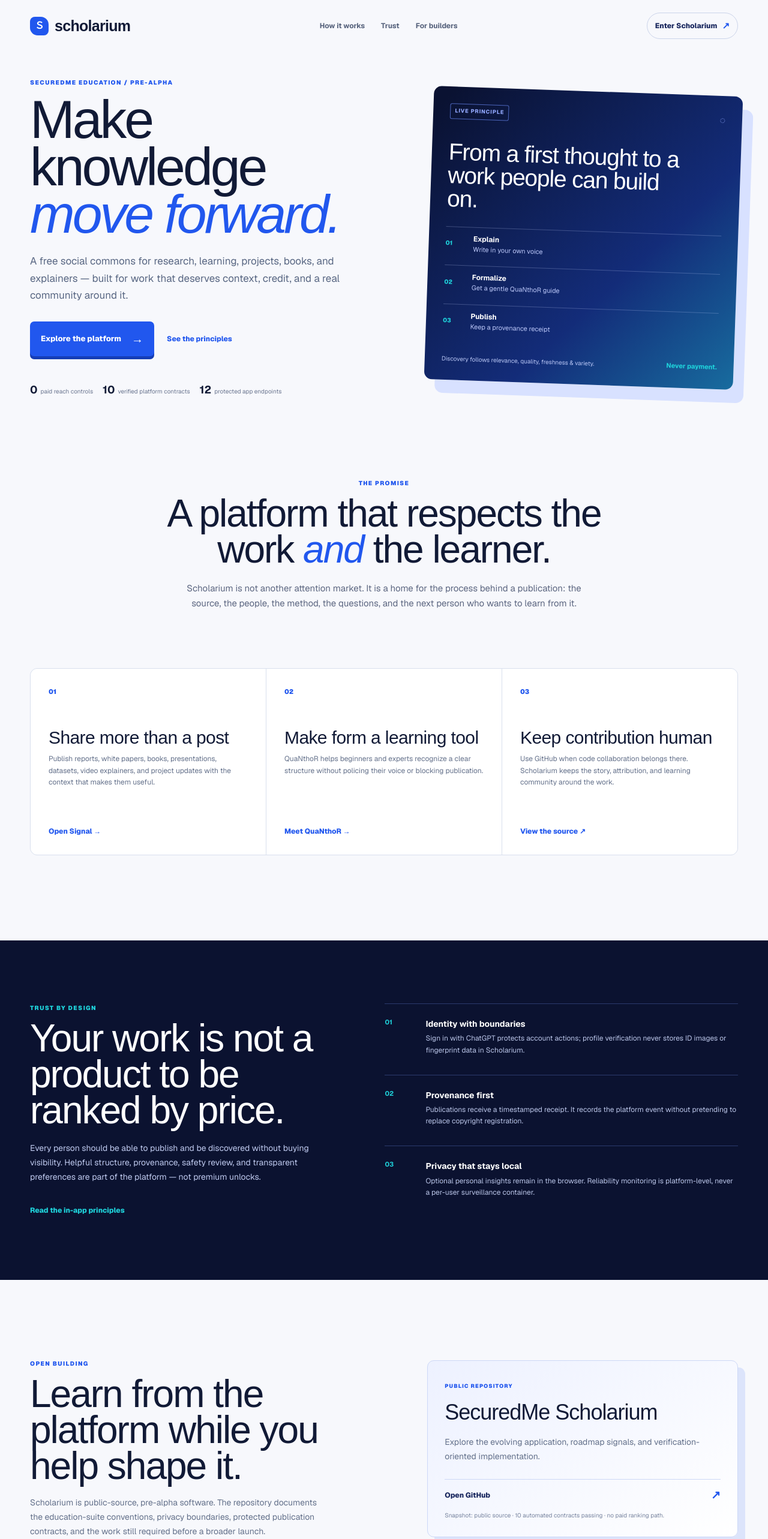
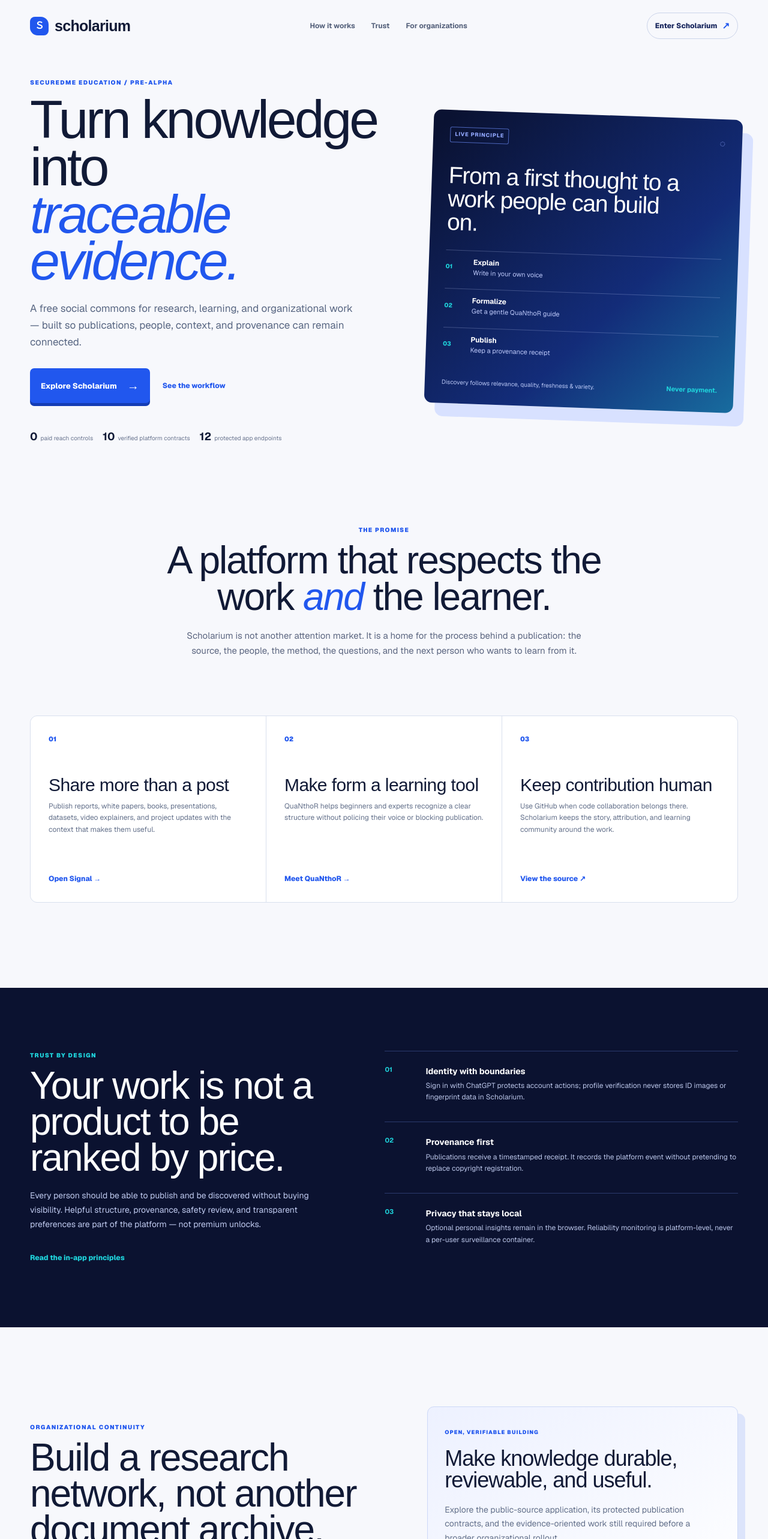
Before and after one commit to SeCuReDmE-main-dev/securedme-scholarium, a Next.js app in the folder apps/web/: page / in a window 1280 px wide. Shown: the top 2566 px of the page at 60% size. Built offline with nearby package versions, Linux system fonts and the light colour scheme; a web font is replaced by a local one.

Commit message:
Align landing messaging with B2B asset library

```diff
--- a/apps/web/app/layout.tsx
+++ b/apps/web/app/layout.tsx
@@ -6,15 +6,15 @@
 const instrumentSerif = Instrument_Serif({ variable: "--font-display", weight: "400", subsets: ["latin"] });
 
 export const metadata: Metadata = {
-  title: "Scholarium — The public commons for serious work",
-  description: "A free scientific and educational platform where work can be explained, attributed, discovered, and improved in public.",
+  title: "Scholarium — Turn knowledge into traceable evidence",
+  description: "A free scientific and educational platform for publishing work with context, attribution, provenance, and a durable knowledge trail.",
   metadataBase: new URL("https://www.scholarium.securedme.ca"),
   openGraph: {
-    title: "Scholarium — The public commons for serious work",
-    description: "Open science, open education, and no paid ranking.",
-    images: [{ url: "/og.png", width: 1200, height: 630, alt: "Scholarium — Make knowledge move forward." }],
+    title: "Scholarium — Turn knowledge into traceable evidence",
+    description: "Open science, open education, provenance, and no paid ranking.",
+    images: [{ url: "/og.png", width: 1200, height: 630, alt: "Scholarium — Turn knowledge into traceable evidence." }],
   },
-  twitter: { card: "summary_large_image", title: "Scholarium — Make knowledge move forward.", images: ["/og.png"] },
+  twitter: { card: "summary_large_image", title: "Scholarium — Turn knowledge into traceable evidence.", images: ["/og.png"] },
   icons: { icon: "/favicon.svg", shortcut: "/favicon.svg" },
 };
 
--- a/apps/web/app/page.tsx
+++ b/apps/web/app/page.tsx
@@ -1,8 +1,8 @@
 import type { Metadata } from "next";
 
 export const metadata: Metadata = {
-  title: "Scholarium — The public commons for serious work",
-  description: "A free scientific and educational platform where work can be explained, attributed, discovered, and improved in public.",
+  title: "Scholarium — Turn knowledge into traceable evidence",
+  description: "A free scientific and educational platform for publishing work with context, attribution, provenance, and a durable knowledge trail.",
 };
 
 const githubUrl = "https://github.com/SeCuReDmE-main-dev/securedme-scholarium";
@@ -12,16 +12,16 @@
     <main className="landing-page">
       <header className="landing-nav">
         <a className="landing-brand" href="#top" aria-label="Scholarium home"><span>Ｓ</span>scholarium</a>
-        <nav aria-label="Landing navigation"><a href="#how-it-works">How it works</a><a href="#trust">Trust</a><a href="#builders">For builders</a></nav>
+        <nav aria-label="Landing navigation"><a href="#how-it-works">How it works</a><a href="#trust">Trust</a><a href="#organizations">For organizations</a></nav>
         <a className="landing-nav-cta" href="/app">Enter Scholarium <span>↗</span></a>
       </header>
 
       <section className="landing-hero" id="top">
         <div className="landing-hero-copy">
           <p className="landing-kicker">SECUREDME EDUCATION / PRE-ALPHA</p>
-          <h1>Make knowledge<br /><em>move forward.</em></h1>
-          <p className="landing-lede">A free social commons for research, learning, projects, books, and explainers — built for work that deserves context, credit, and a real community around it.</p>
-          <div className="landing-actions"><a className="landing-primary" href="/app">Explore the platform <span>→</span></a><a className="landing-secondary" href="#how-it-works">See the principles</a></div>
+          <h1>Turn knowledge into<br /><em>traceable evidence.</em></h1>
+          <p className="landing-lede">A free social commons for research, learning, and organizational work — built so publications, people, context, and provenance can remain connected.</p>
+          <div className="landing-actions"><a className="landing-primary" href="/app">Explore Scholarium <span>→</span></a><a className="landing-secondary" href="#how-it-works">See the workflow</a></div>
           <div className="landing-proof"><span><b>0</b> paid reach controls</span><span><b>10</b> verified platform contracts</span><span><b>12</b> protected app endpoints</span></div>
         </div>
         <div className="landing-signal" aria-label="Example of the Scholarium publication flow">
@@ -48,9 +48,9 @@
         <ul><li><b>01</b><span><strong>Identity with boundaries</strong> Sign in with ChatGPT protects account actions; profile verification never stores ID images or fingerprint data in Scholarium.</span></li><li><b>02</b><span><strong>Provenance first</strong> Publications receive a timestamped receipt. It records the platform event without pretending to replace copyright registration.</span></li><li><b>03</b><span><strong>Privacy that stays local</strong> Optional personal insights remain in the browser. Reliability monitoring is platform-level, never a per-user surveillance container.</span></li></ul>
       </section>
 
-      <section className="landing-builder" id="builders">
-        <div><p className="landing-kicker">OPEN BUILDING</p><h2>Learn from the platform while you help shape it.</h2><p>Scholarium is public-source, pre-alpha software. The repository documents the education-suite conventions, privacy boundaries, protected publication contracts, and the work still required before a broader launch.</p></div>
-        <div className="builder-card"><span>PUBLIC REPOSITORY</span><h3>SecuredMe Scholarium</h3><p>Explore the evolving application, roadmap signals, and verification-oriented implementation.</p><a href={githubUrl}>Open GitHub <b>↗</b></a><small>Snapshot: public source · 10 automated contracts passing · no paid ranking path.</small></div>
+      <section className="landing-builder" id="organizations">
+        <div><p className="landing-kicker">ORGANIZATIONAL CONTINUITY</p><h2>Build a research network, not another document archive.</h2><p>Use Scholarium to keep the context behind work visible: who contributed, what was published, and the provenance trail that helps the next team understand what came before.</p></div>
+        <div className="builder-card"><span>OPEN, VERIFIABLE BUILDING</span><h3>Make knowledge durable, reviewable, and useful.</h3><p>Explore the public-source application, its protected publication contracts, and the evidence-oriented work still required before a broader organizational rollout.</p><a href={githubUrl}>Review the platform <b>↗</b></a><small>Pre-alpha · public source · no paid ranking path · evidence before attention.</small></div>
       </section>
 
       <section className="landing-cta"><p className="landing-kicker">START WITH THE WORK</p><h2>Bring a question. Leave with a clearer next step.</h2><p>Explore the pre-alpha with your ChatGPT account, create a role-aware profile, and see how publishing, formalization, and attribution fit together.</p><a className="landing-primary" href="/app">Enter Scholarium <span>→</span></a></section>
```
Also changed, not shown: 2 other files (tests, documents, lock files or other folders).
